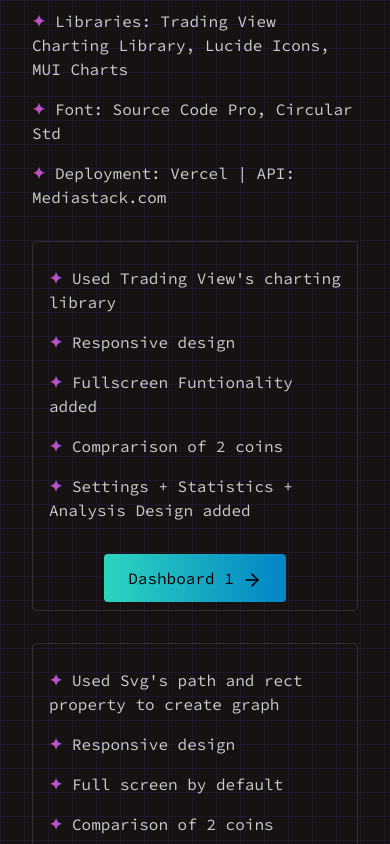
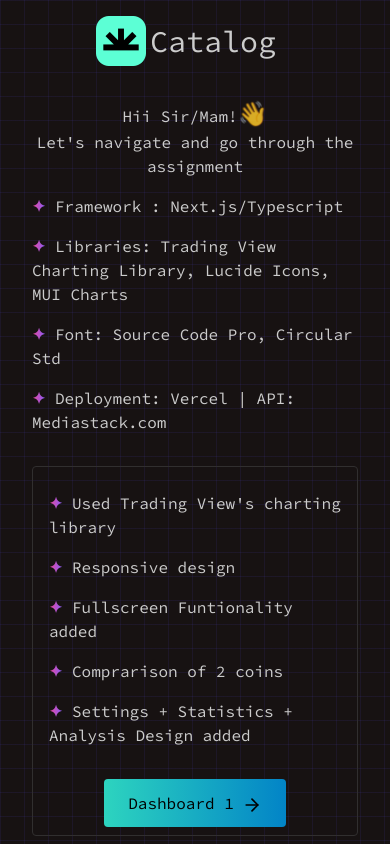
Before and after one commit to druvkotwani/assignment, a Next.js app: page / in a window 390 px wide. Shown: the top 844 px of the page. Built offline with nearby package versions, Linux system fonts and the light colour scheme.

Commit message:
Refactor CSS classes in Chart2 and Home components

```diff
--- a/src/app/components/Chart2.tsx
+++ b/src/app/components/Chart2.tsx
@@ -486,7 +486,7 @@
           </div>
         )}
         {selectedTab === "Settings" && (
-          <div className="min-h-[338px] px-8 md:px-[60px] pt-[38px]  flex items-center justify-start font-cic-std text-lg">
+          <div className="min-h-[338px] md:px-[60px] pt-[38px]  flex items-center justify-start font-cic-std text-lg">
             <Settings />
           </div>
         )}
--- a/src/app/page.tsx
+++ b/src/app/page.tsx
@@ -29,7 +29,7 @@
 export default function Home() {
   return (
     <>
-      <div className="bg-background h-screen flex-col   font-sourceCodePro relative flex items-center   justify-center gap-8 px-8 lg:px-24 py-4">
+      <div className="bg-background min-h-screen flex-col   font-sourceCodePro relative flex items-center   justify-center gap-8 px-8 lg:px-24 py-4">
         <h1 className="text-3xl md:text-5xl  flex gap-1 items-center justify-center text-[#ccc] text-center">
           <Image
             src="/icons/catalog.png"
```
